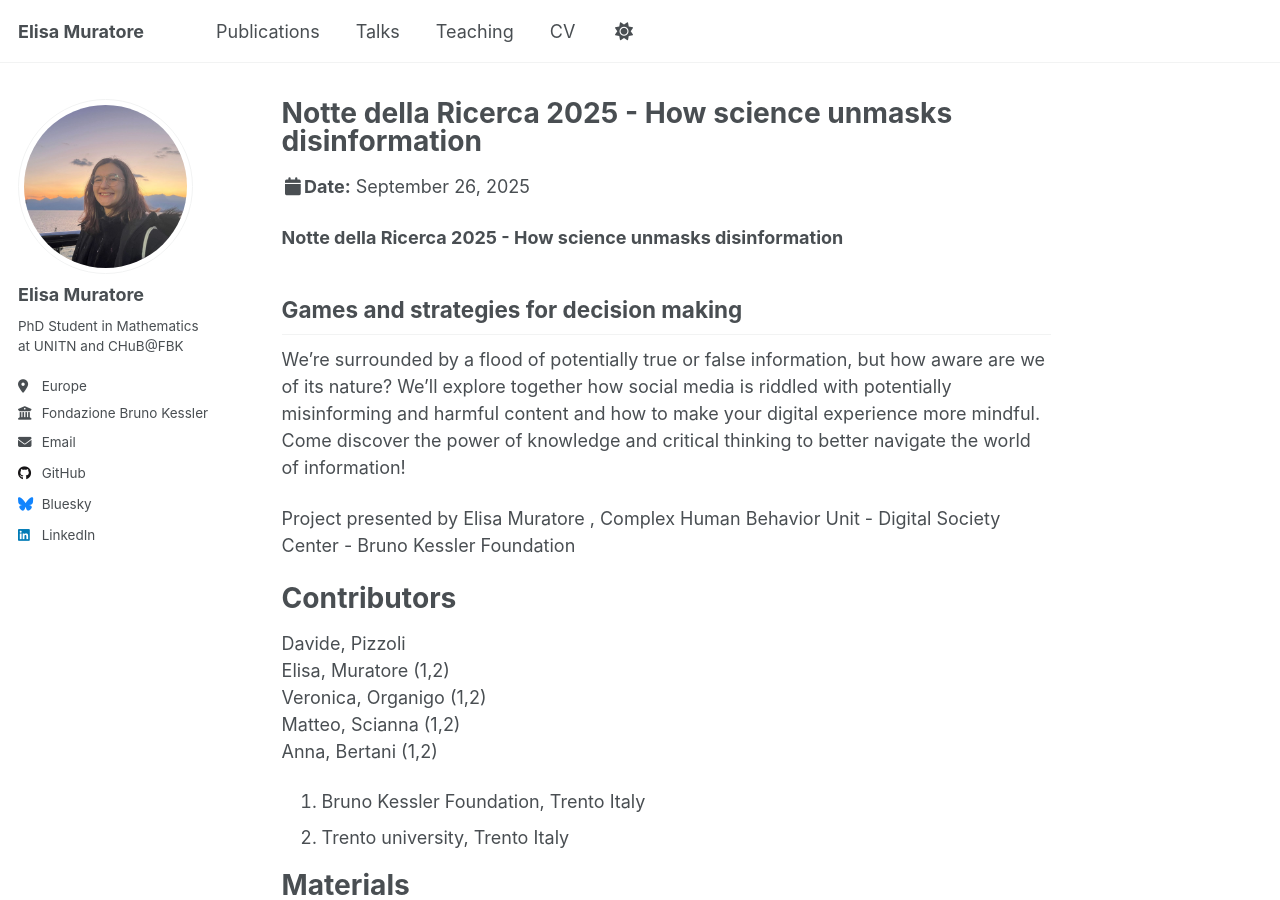
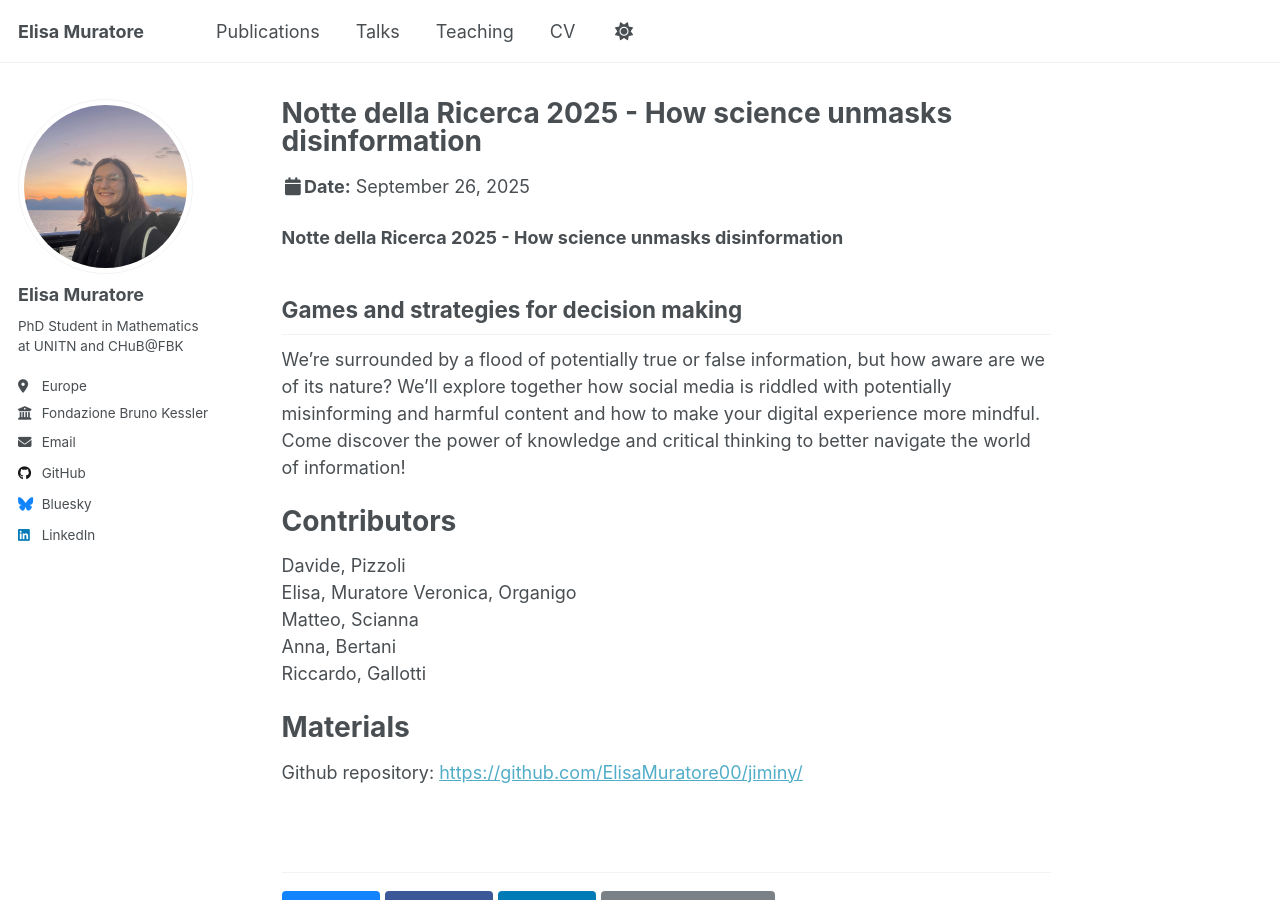
Before and after one commit to ElisaMuratore00/elisamuratore00.github.io, a Jekyll site: the page built from _talks/2025-09-26-talk-3.md, in a window 1280 px wide and 900 px high. Built offline with Jekyll 4.4.1, drawn with Linux system fonts in a browser that asks for light colours; a script that is not in the unit is left out.

```diff
--- a/_talks/2025-09-26-talk-3.md
+++ b/_talks/2025-09-26-talk-3.md
@@ -15,18 +15,15 @@ Games and strategies for decision making
 
 We're surrounded by a flood of potentially true or false information, but how aware are we of its nature? We'll explore together how social media is riddled with potentially misinforming and harmful content and how to make your digital experience more mindful. Come discover the power of knowledge and critical thinking to better navigate the world of information!
 
-Project presented by Elisa Muratore , Complex Human Behavior Unit - Digital Society Center - Bruno Kessler Foundation
-
 Contributors
 ======
 Davide, Pizzoli
-Elisa, Muratore (1,2)
-Veronica, Organigo (1,2)
-Matteo, Scianna (1,2)
-Anna, Bertani (1,2)
+Elisa, Muratore
+Veronica, Organigo
+Matteo, Scianna
+Anna, Bertani
+Riccardo, Gallotti
 
-1. Bruno Kessler Foundation, Trento Italy
-2. Trento university, Trento Italy
 
 Materials
 ======
```
Also changed, not shown: _teaching/2025-notte-della-ricerca.md (added, +75 -0 lines).
